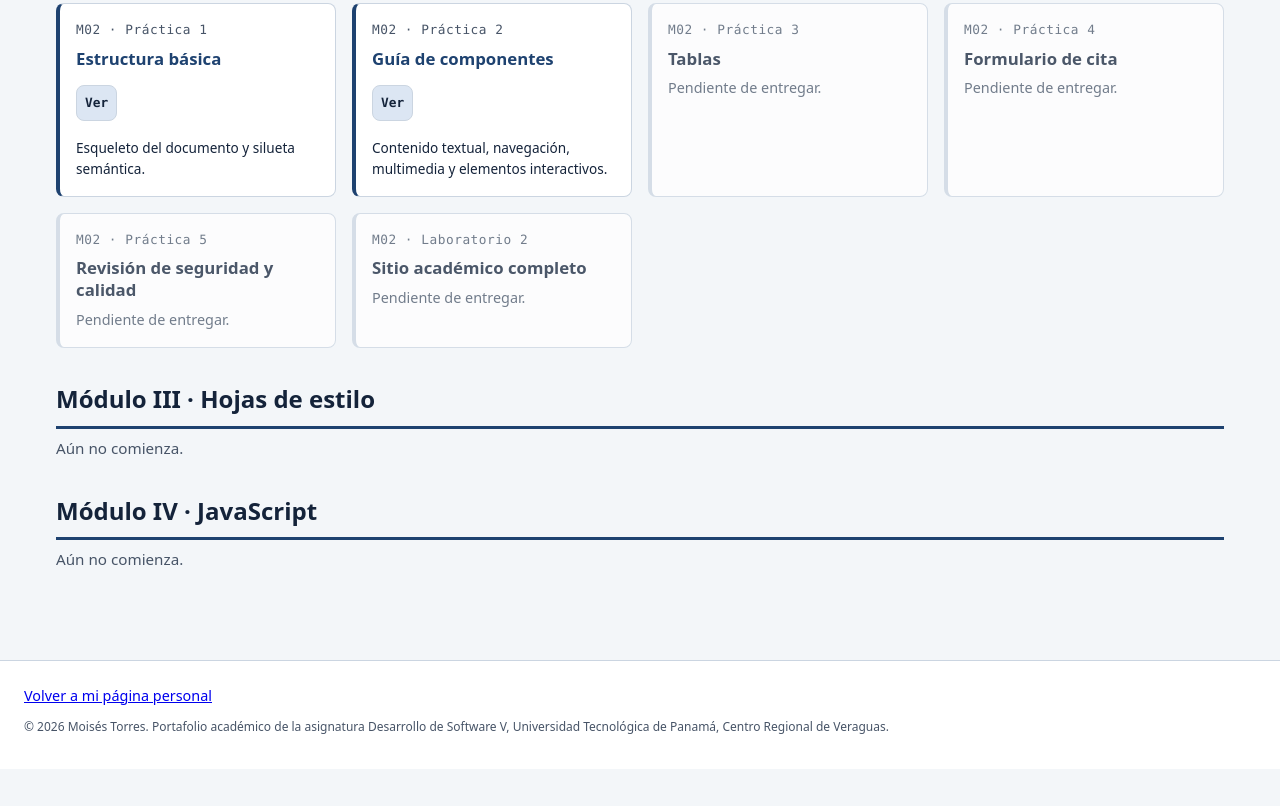
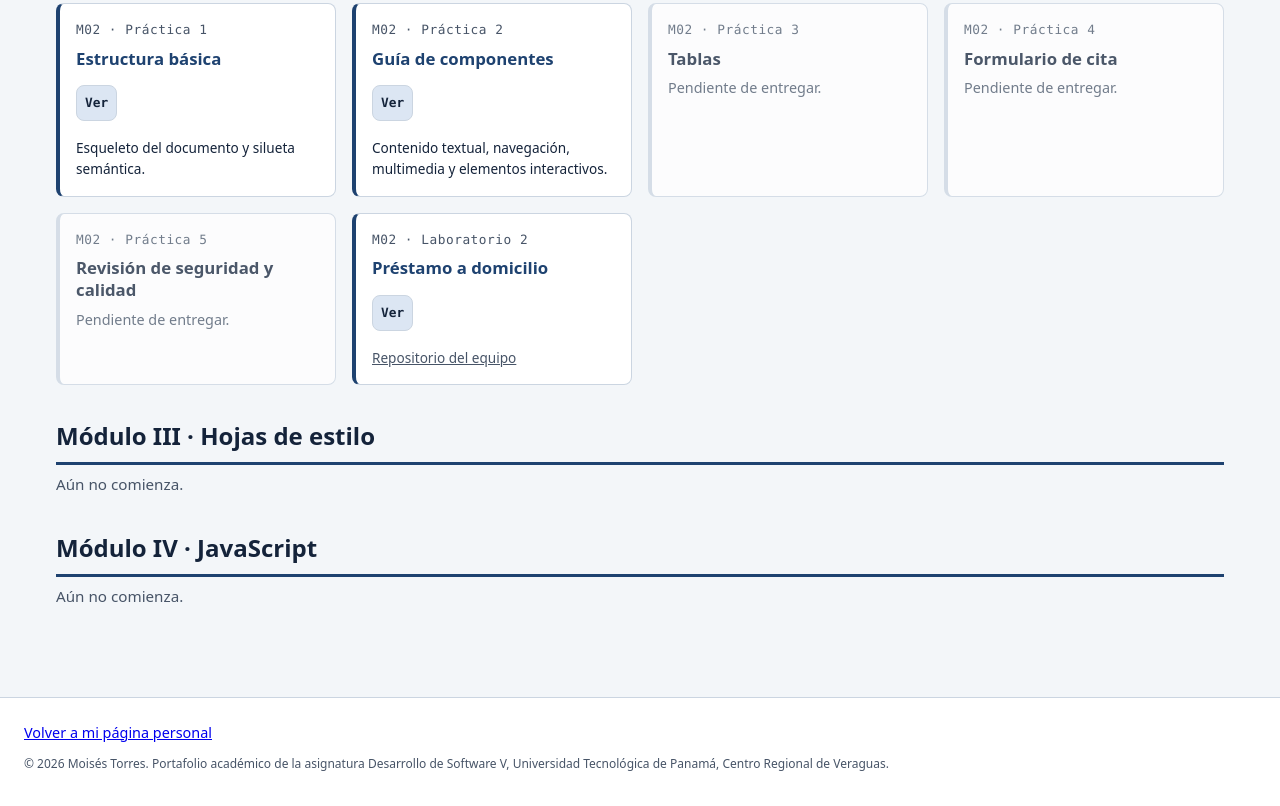
Before and after one commit to Moises-Torres012/2026ii-dsv-portafolio-4gs122-18-torres-moises, a plain HTML site: page docs/modulos/index.html in a window 1280 px wide. Shown: the part 742-1548 px from the top of the page. Before the commit the page ends 1511 px from the top, so only its background shows below. Drawn offline with Linux system fonts and the light colour scheme.

Commit message:
fix: enlace del repositorio en ficha del Laboratorio 2

```diff
--- a/docs/modulos/index.html
+++ b/docs/modulos/index.html
@@ -126,12 +126,17 @@
           </article>
         </li>
         <li>
-          <article class="pendiente">
-            <p class="codigo">M02 · Laboratorio 2</p>
-            <h3>Sitio académico completo</h3>
-            <p class="aviso">Pendiente de entregar.</p>
+          <article>
+            <p class="codigo">M02 &middot; Laboratorio 2</p>
+            <h3><a href="m02-html/lab02-biblioteca/">Préstamo a domicilio</a></h3>
+            <ul class="entregas">
+              <li><a href="m02-html/lab02-biblioteca/">Ver</a></li>
+            </ul>
+            <p class="repo">
+              <a href="https://github.com/Moises-Torres012/2026ii-dsv-lab02-4gs122-eq04.git">Repositorio del equipo</a>
+            </p>
           </article>
-        </li>
+      </li>
       </ul>
     </section>
 
```
